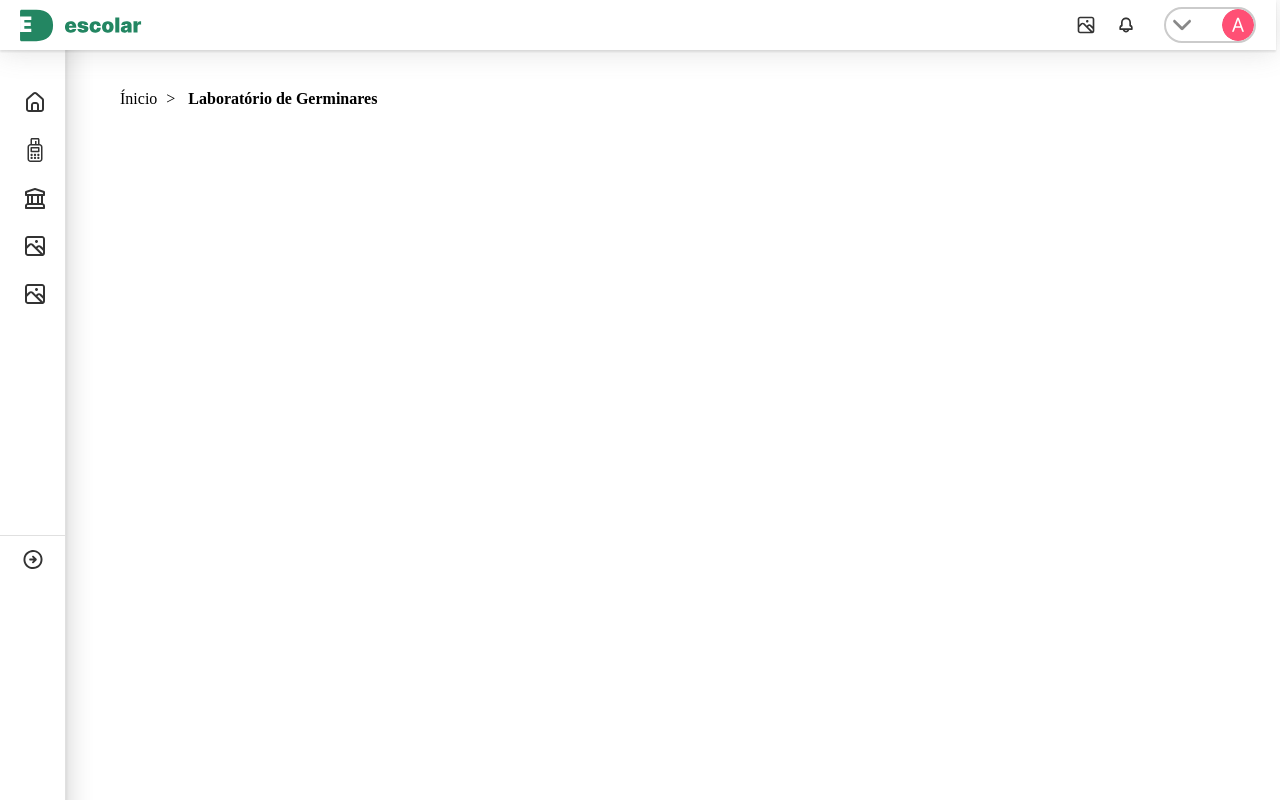
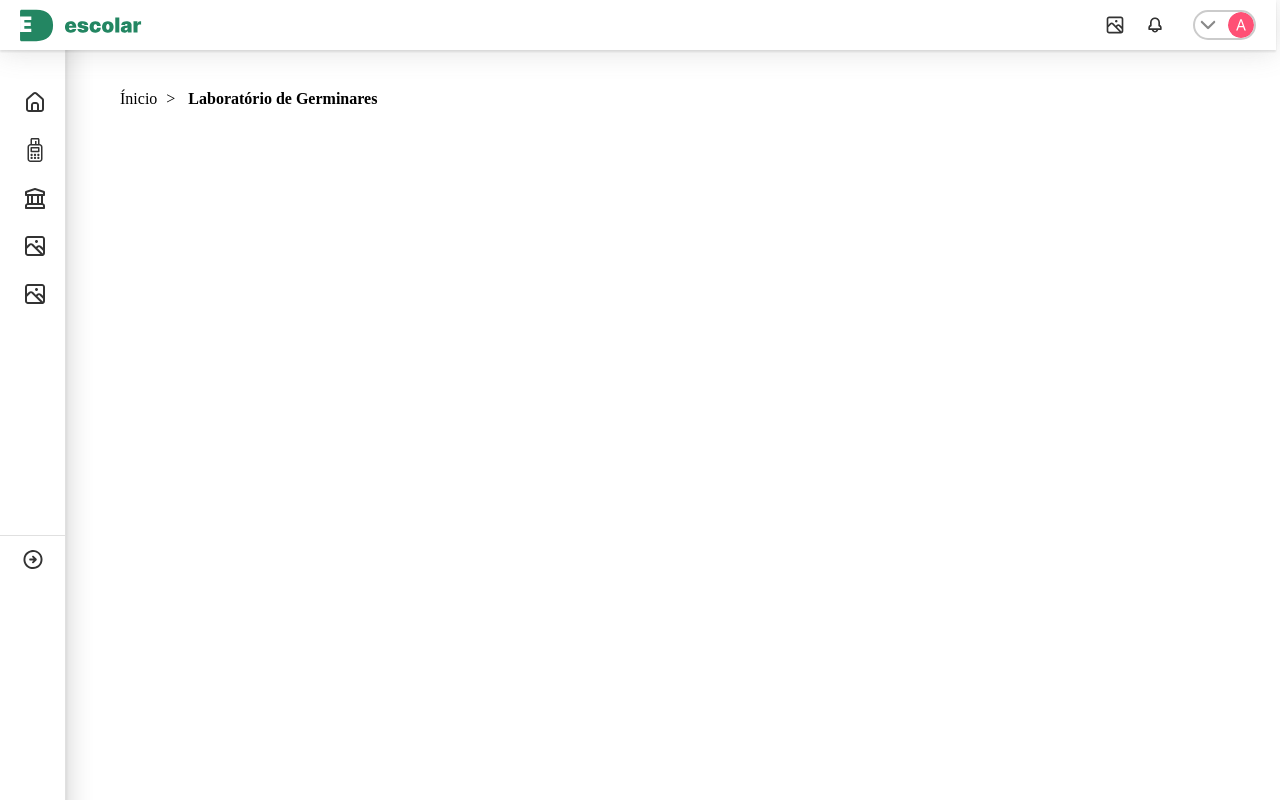
Before and after one commit to Daniel-Sev/CRUD_notas, an Angular app in the folder crud_notas/: page / in a window 1280 px wide. Built offline with nearby package versions, Linux system fonts and the light colour scheme.

Commit message:
organizando css

```diff
--- a/crud_notas/src/app/components/navbar/navbar.component.css
+++ b/crud_notas/src/app/components/navbar/navbar.component.css
@@ -35,8 +35,8 @@
         #usuario{
             border: solid rgb(203, 203, 203) 2px;
             border-radius: 20px;
-            width: 15%;
-            height: 2.5vw;
+            width: 10%;
+            height: 2vw;
             justify-content: space-between;
         }
     }
```
